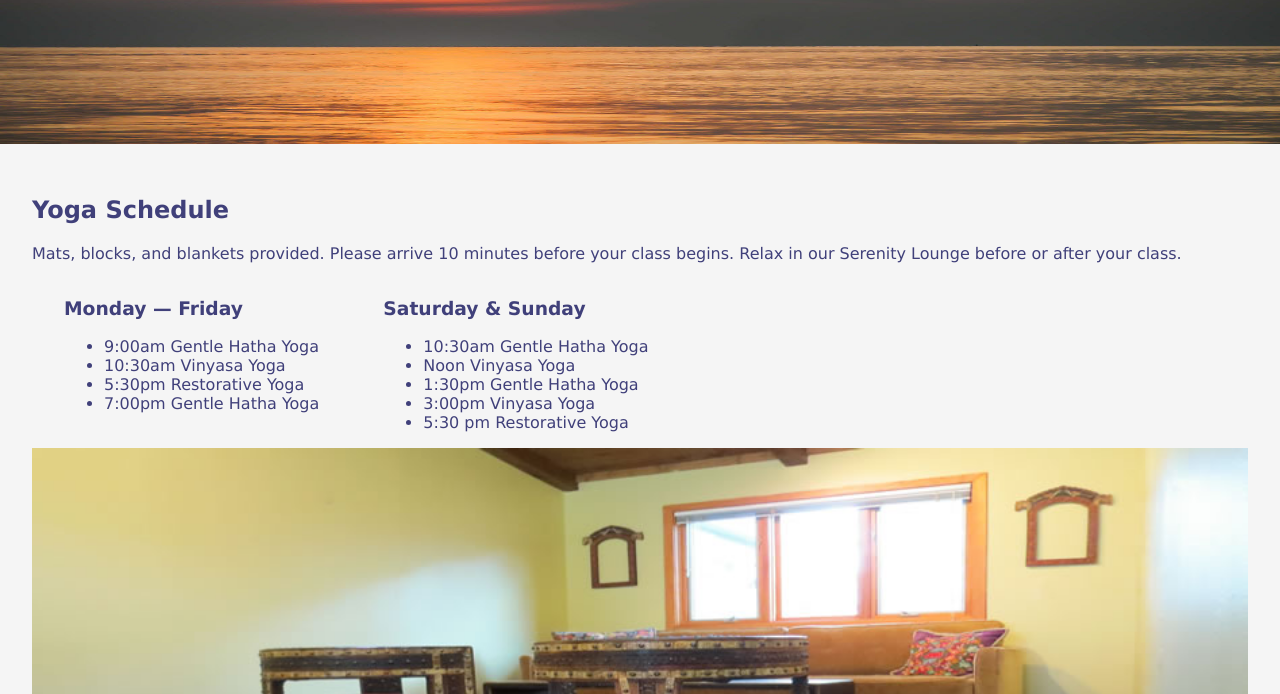
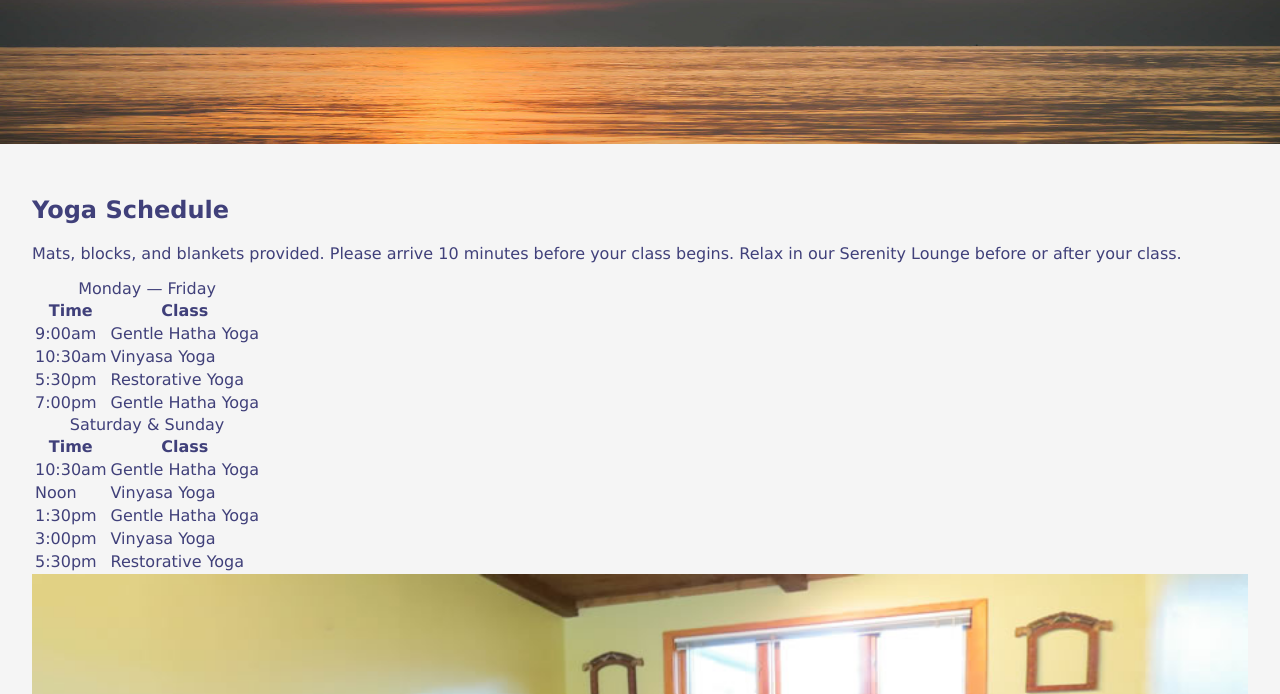
Before and after one commit to vglezman/yoga7_2022, a plain HTML site: page schedule.html in a window 1280 px wide. Shown: the part 106-800 px from the top of the page. Drawn offline with Linux system fonts and the light colour scheme.

Commit message:
Update schedule.html

```diff
--- a/schedule.html
+++ b/schedule.html
@@ -23,27 +23,56 @@
 <h2>Yoga Schedule</h2>
 <p>Mats, blocks, and blankets provided. Please arrive 10 minutes before your class
 begins. Relax in our Serenity Lounge before or after your class.</p>
-<div id="flow">
-<section>
-<h3>Monday &mdash; Friday</h3>
-<ul>
-<li>9:00am Gentle Hatha Yoga</li>
-<li>10:30am Vinyasa Yoga</li>
-<li>5:30pm Restorative Yoga</li>
-<li>7:00pm Gentle Hatha Yoga</li>
-</ul>
-</section>
-<section class="onehalf">
-<h3>Saturday &amp; Sunday</h3>
-<ul>
-<li>10:30am Gentle Hatha Yoga</li>
-<li>Noon Vinyasa Yoga</li>
-<li>1:30pm Gentle Hatha Yoga</li>
-<li>3:00pm Vinyasa Yoga</li>
-<li>5:30 pm Restorative Yoga</li>
-</ul>
-</section>
-</div>
+<table>
+<caption>Monday &mdash; Friday</caption>
+<tr>
+<th>Time</th>
+<th>Class</th>
+</tr>
+<tr>
+<td>9:00am</td>
+<td>Gentle Hatha Yoga</td>
+</tr>
+<tr>
+<td>10:30am</td>
+<td>Vinyasa Yoga</td>
+</tr>
+<tr>
+<td>5:30pm</td>
+<td>Restorative Yoga</td>
+</tr>
+<tr>
+<td>7:00pm</td>
+<td>Gentle Hatha Yoga</td>
+</tr>
+</table>
+<table>
+<caption>Saturday &amp; Sunday</caption>
+<tr>
+<th>Time</th>
+<th>Class</th>
+</tr>
+<tr>
+<td>10:30am</td>
+<td>Gentle Hatha Yoga</td>
+</tr>
+<tr>
+<td>Noon</td>
+<td>Vinyasa Yoga</td>
+</tr>
+<tr>
+<td>1:30pm</td>
+<td>Gentle Hatha Yoga</td>
+</tr>
+<tr>
+<td>3:00pm</td>
+<td>Vinyasa Yoga</td>
+</tr>
+<tr>
+<td>5:30pm</td>
+<td>Restorative Yoga</td>
+</tr>
+</table>
 <div id="loungehero">
 </div>
 </main>
```
